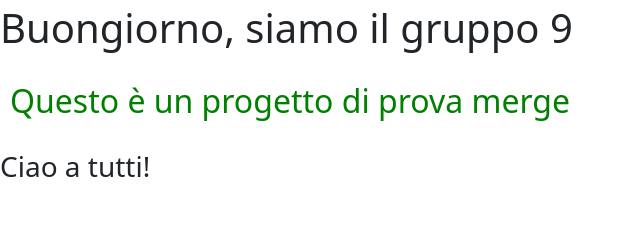
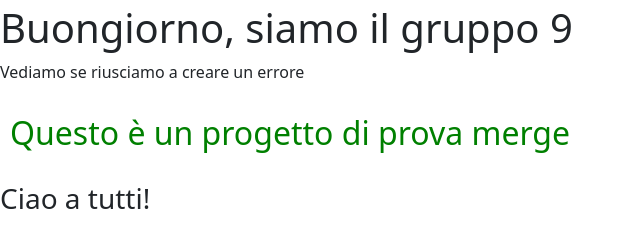
Before and after one commit to NicholasBuiatti/prova-emerge, a plain HTML site: page index.html in a window 1280 px wide. Shown: the whole page, without its empty margins (0-640 px from the left). Drawn offline with nearby package versions, Linux system fonts and the light colour scheme.

Commit message:
creazione paragrafo molto corto

```diff
--- a/index.html
+++ b/index.html
@@ -23,6 +23,7 @@
 <body>
     <div id="app">
         <h1 class="mt-1">Buongiorno, siamo il gruppo 9</h1>
+        <p>Vediamo se riusciamo a creare un errore</p>
     </div>
 
     <h2>Questo è un progetto di prova merge</h2>
@@ -31,7 +32,7 @@
     <script src="./js/script.js"></script>
 
     <div>
-       <h3>Ciao a tutti!</h3>
+        <h3>Ciao a tutti!</h3>
     </div>
 </body>
 
```
